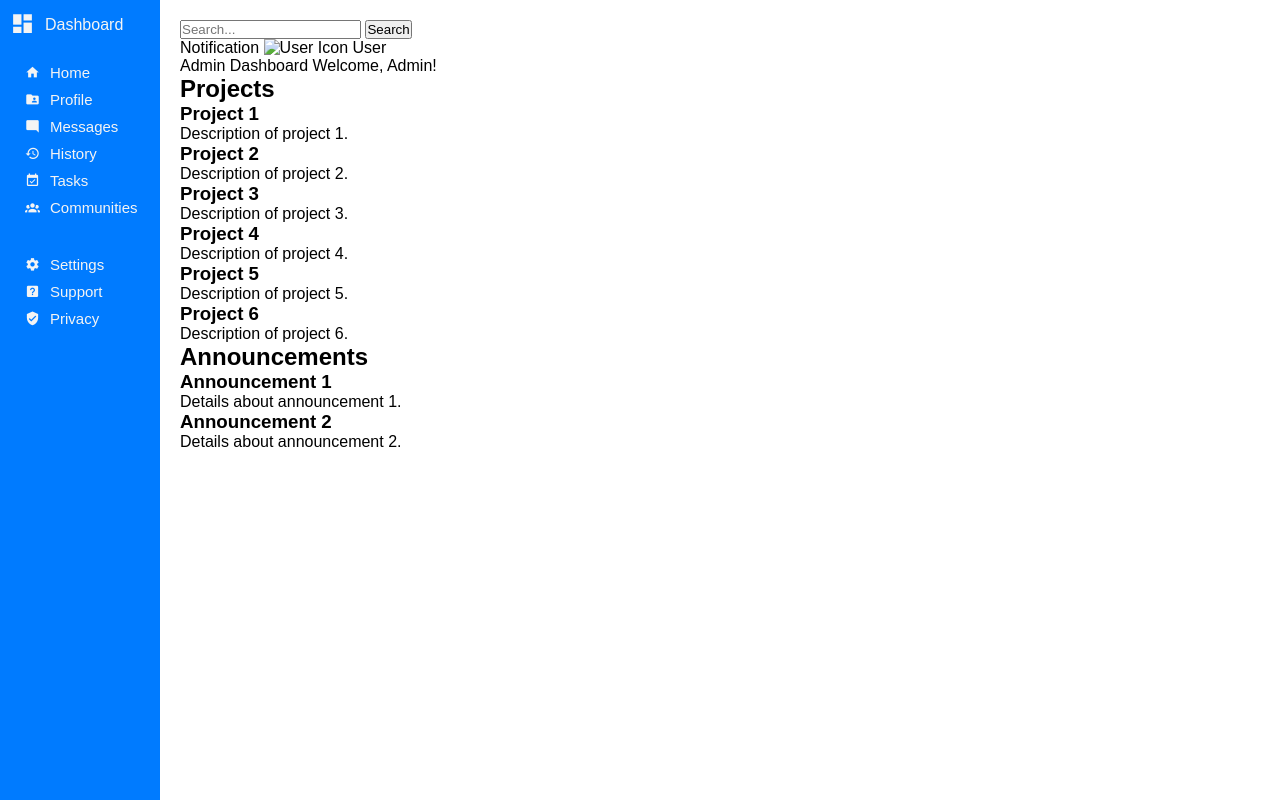
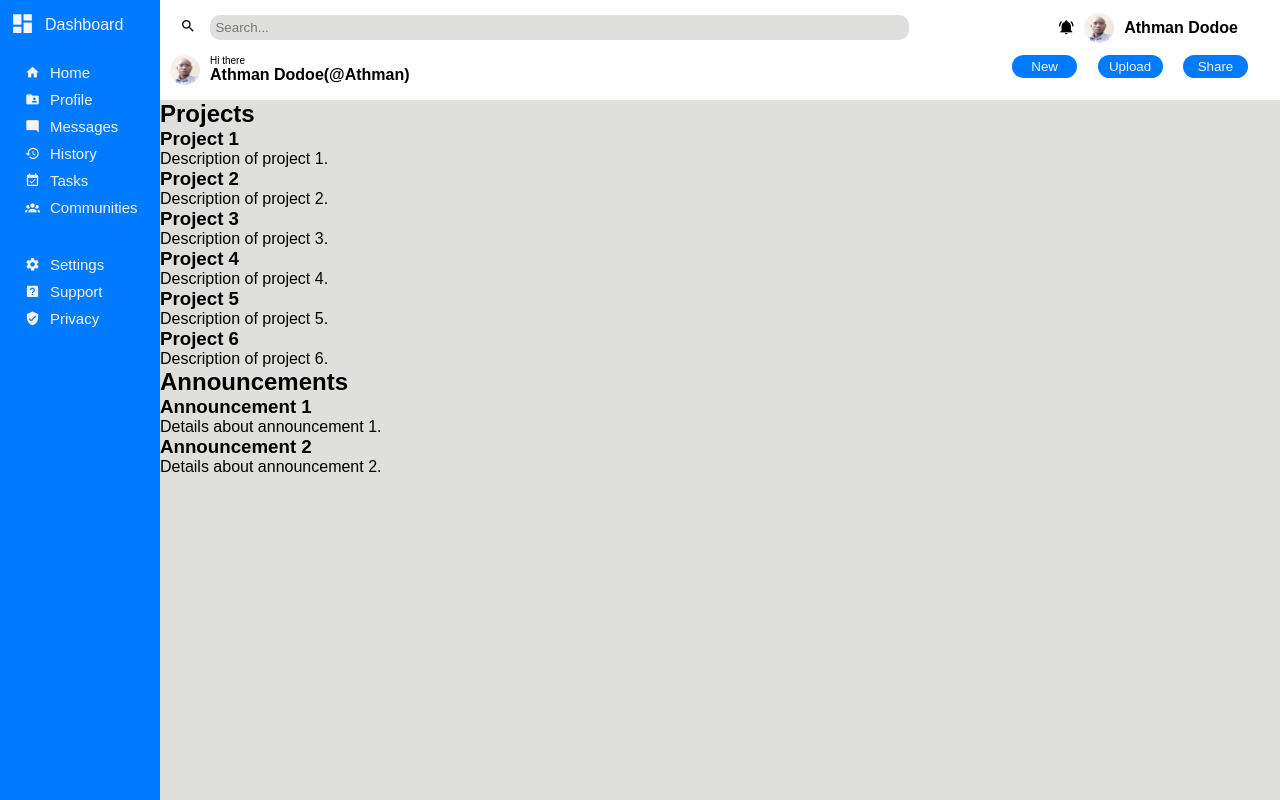
Before and after one commit to Athman-Dodoe/Admin-Dashboard, a plain HTML site: page index.html in a window 1280 px wide. Drawn offline with Linux system fonts and the light colour scheme.

Commit message:
added stylings to the header

```diff
--- a/index.html
+++ b/index.html
@@ -30,17 +30,31 @@
     <main>
         <header>
             <div class="search">
-                <input type="text" placeholder="Search...">
-                <button type="submit">Search</button>
+                <div class="search-bar">
+                    <span class="mdi mdi-magnify"></span>
+                    <input type="text" placeholder="Search...">
+                </div>
+                <div class="user-info">
+                    <span class="mdi mdi-bell-ring" ></span>
+                    <img src="profile.png" alt="User Image">
+                    <span class="user-name">Athman Dodoe</span>
+                </div>
+
             </div>
             <div class="user">
-                <span>Notification</span>
-                <img src="user-icon.png" alt="User Icon">
-                <span>User</span>
-            </div>
-            <div>
-                <span>Admin Dashboard</span>
-                <span>Welcome, Admin!</span>
+                <div class="user-greeting">
+                    <img src="profile.png" alt="User Image">
+                    <div class="user-description">
+                        <p class="greeting">Hi there</p>
+                        <p class="user-name">Athman Dodoe(@Athman)</p>
+                    </div>
+                </div>
+                <div class="buttons">
+                    <button>New</button>
+                    <button>Upload</button>
+                    <button>Share</button>
+                </div>
+
             </div>
         </header>
         <section>
--- a/style.css
+++ b/style.css
@@ -9,6 +9,7 @@
     --text-color: #f4f4f4;
     --hover-color: #0056b3;
     --active-color: #004085;
+    --secondary-color: rgba(214, 214, 213, 0.785);
 }
 
 body{
@@ -75,6 +76,86 @@ nav ul li a span {
 
 main{
     width: 100%;
-    padding: 20px;
+    display: grid;
+    grid-template-rows: 100px 1fr;
+}
+
+
+main header {
+    display: grid;
+    grid-template-rows: 1fr  1fr;;
+}
+
+main header .search {
+    display: flex;
+    align-items: center;
+    padding: 10px;
+    justify-content: space-between;
+}
+
+img {
+    width: 30px;
+    height: 30px;
+    border-radius: 50%;
+    margin-right: 10px;
+    margin-left: 10px;
+}
+
+main header .search .search-bar {
+    align-items: center;
+    padding: 5px;
+    margin-left: 5px;
+    flex: 1;
+}
+
+main header .search  .search-bar input {
+    border: none;
+    border-radius: 10px;
+    padding: 5px;
+    margin-left: 10px;
+    background-color: var(--secondary-color);
+    width: 80%;
 
 }
+
+main header .search .user-info {
+    margin-right: 2rem;
+    align-items: center;
+    display: flex;
+    align-items: center;
+}
+
+.user-name {
+    font-weight: bold;
+}
+
+main header .user-greeting {
+    display: flex;
+}
+
+main header .user {
+    display: flex;
+    justify-content: space-between;
+}
+
+main header .user .greeting{
+    font-size: x-small;
+}
+
+
+main header .user .buttons {
+    margin-right: 2rem;
+}
+
+main header .user .buttons button {
+    padding: 4px;
+    width: 65px;
+    border-radius: 15px;
+    margin-left: 1rem;
+    background-color: var(--backgroung-color);
+    color: var(--text-color);
+    border: none;
+}
+section {
+    background-color: rgba(214, 214, 213, 0.785);
+}
```
Also changed, not shown: profile.png (added).
